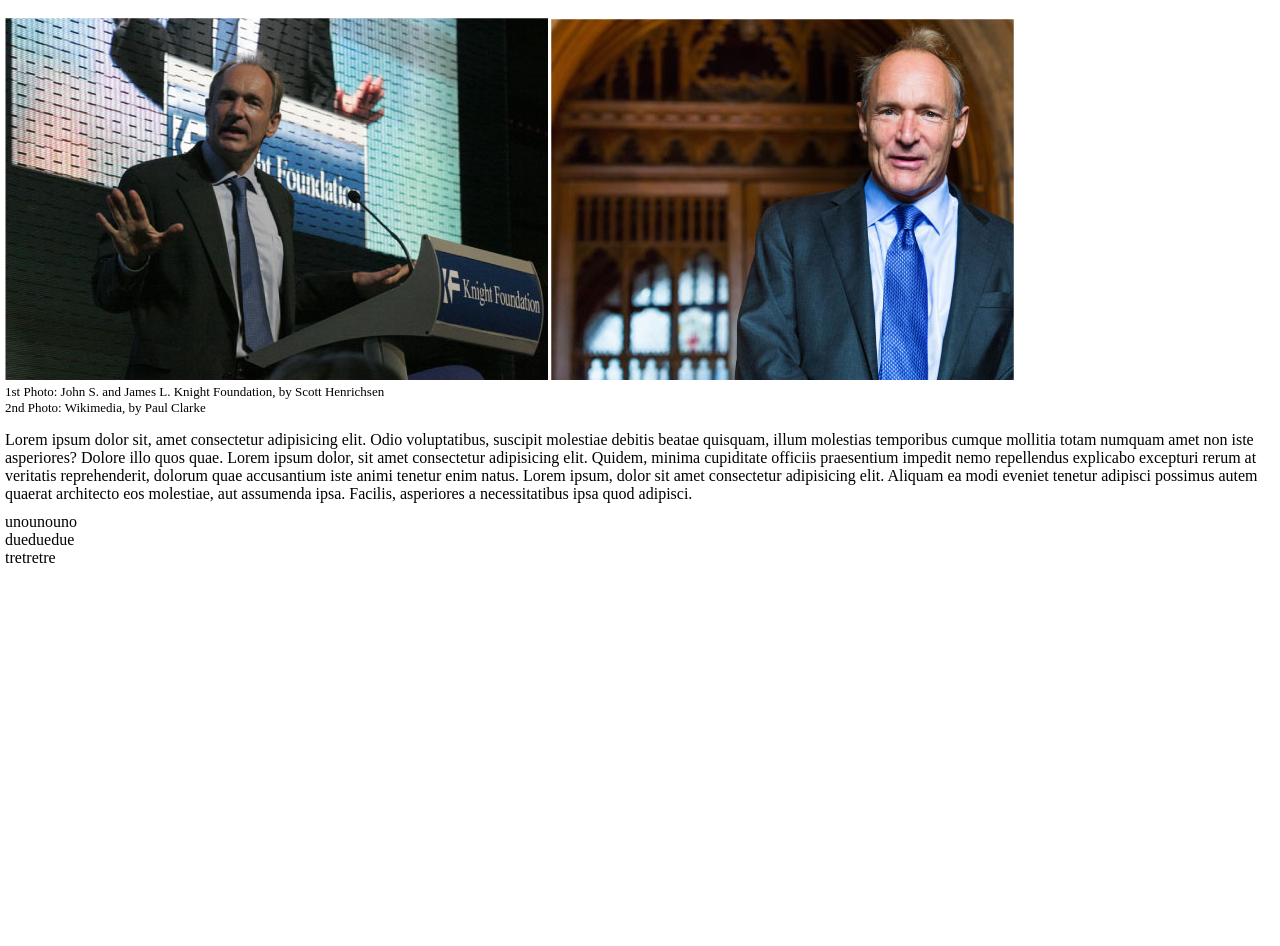
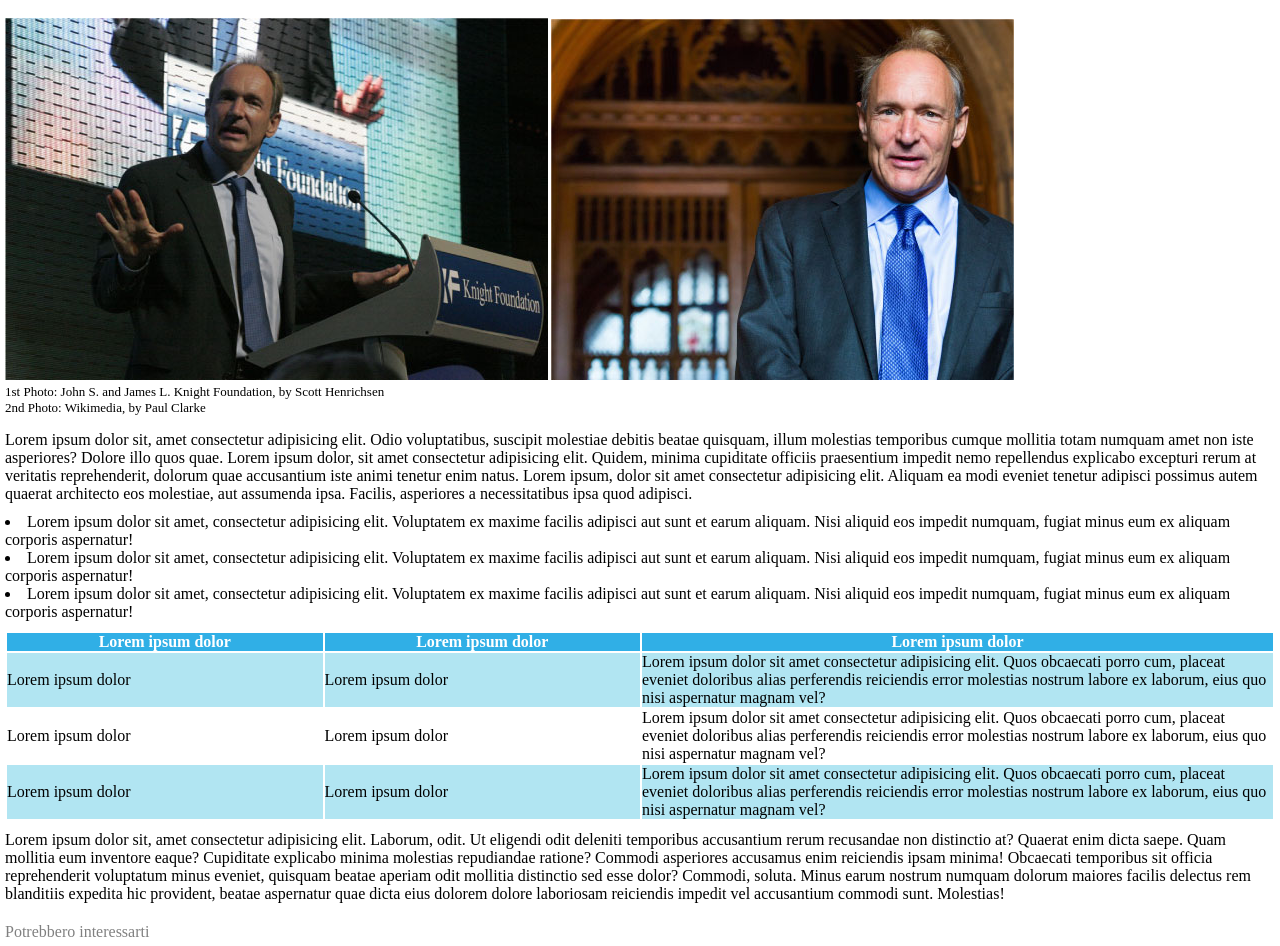
Before and after one commit to catclou/html-css-booleaner, a plain HTML site: page index.html in a window 1280 px wide. Shown: the part 150-1096 px from the top of the page. Before the commit the page ends 800 px from the top, so only its background shows below. Drawn offline with nearby package versions, Linux system fonts and the light colour scheme.

Commit message:
wrote table + p + fixed ul

```diff
--- a/assets/css/style.css
+++ b/assets/css/style.css
@@ -30,7 +30,7 @@ h1 {
     font-family: 'Playfair Display', serif;
 }
 
-.author-and-date {
+.author-and-date, {
     color: grey;
     font-family: 'Playfair Display', serif;
 }
@@ -49,3 +49,33 @@ h1 {
 .article-introduction {
     padding: 10px 0px 10px;
 }
+
+ul {
+    list-style-position: inside;
+}
+
+table {
+    padding: 10px 0;
+}
+
+.first-column, .second-column {
+    width: 25%;
+}
+
+.third-column {
+    width: 50%;
+}
+
+thead {
+    background-color: #30AFE6;
+    color: white;
+}
+
+tbody > tr:nth-of-type(odd) {
+    background-color: #b1e5f2;
+}
+
+.interesting-posts {
+    color: grey;
+    padding: 20px 5px 5px;
+}
--- a/index.html
+++ b/index.html
@@ -41,12 +41,55 @@
             </p>
 
             <ul>
-                <li>unounouno</li>
-                <li>dueduedue</li>
-                <li>tretretre</li>
+                <li>Lorem ipsum dolor sit amet, consectetur adipisicing elit. Voluptatem ex maxime facilis adipisci aut sunt et earum aliquam. Nisi aliquid eos impedit numquam, fugiat minus eum ex aliquam corporis aspernatur!</li>
+                <li>Lorem ipsum dolor sit amet, consectetur adipisicing elit. Voluptatem ex maxime facilis adipisci aut sunt et earum aliquam. Nisi aliquid eos impedit numquam, fugiat minus eum ex aliquam corporis aspernatur!</li>
+                <li>Lorem ipsum dolor sit amet, consectetur adipisicing elit. Voluptatem ex maxime facilis adipisci aut sunt et earum aliquam. Nisi aliquid eos impedit numquam, fugiat minus eum ex aliquam corporis aspernatur!</li>
             </ul>
 
+            <!-- table starts here -->
+            <table>
+                <thead>
+                    <tr class="table-head">
+                        <th class="first-column">Lorem ipsum dolor</th>
+                        <th class="second-column">Lorem ipsum dolor</th>
+                        <th class="third-column">Lorem ipsum dolor</th>
+                    </tr>
+                </thead>
+                <tbody>
+                    <tr>
+                        <td class="first-column">Lorem ipsum dolor</td>
+                        <td class="second-column">Lorem ipsum dolor</td>
+                        <td class="third-column">Lorem ipsum dolor sit amet consectetur adipisicing elit. Quos obcaecati porro cum, placeat eveniet doloribus alias perferendis reiciendis error molestias nostrum labore ex laborum, eius quo nisi aspernatur magnam vel?</td>
+                    </tr>
+                    <tr>
+                        <td class="first-column">Lorem ipsum dolor</td>
+                        <td class="second-column">Lorem ipsum dolor</td>
+                        <td class="third-column">Lorem ipsum dolor sit amet consectetur adipisicing elit. Quos obcaecati porro cum, placeat eveniet doloribus
+                            alias perferendis reiciendis error molestias nostrum labore ex laborum, eius quo nisi aspernatur magnam vel?
+                        </td>
+                    </tr>
+                    <tr>
+                        <td class="first-column">Lorem ipsum dolor</td>
+                        <td class="second-column">Lorem ipsum dolor</td>
+                        <td class="third-column">Lorem ipsum dolor sit amet consectetur adipisicing elit. Quos obcaecati porro cum, placeat eveniet doloribus
+                            alias perferendis reiciendis error molestias nostrum labore ex laborum, eius quo nisi aspernatur magnam vel?
+                        </td>
+                    </tr>
+                </tbody>
+            </table>
+            <!-- table ends here -->
+
+            <p>
+                Lorem ipsum dolor sit, amet consectetur adipisicing elit. Laborum, odit. Ut eligendi odit deleniti temporibus accusantium rerum recusandae non distinctio at? Quaerat enim dicta saepe. Quam mollitia eum inventore eaque?
+                Cupiditate explicabo minima molestias repudiandae ratione? Commodi asperiores accusamus enim reiciendis ipsam minima! Obcaecati temporibus sit officia reprehenderit voluptatum minus eveniet, quisquam beatae aperiam odit mollitia distinctio sed esse dolor?
+                Commodi, soluta. Minus earum nostrum numquam dolorum maiores facilis delectus rem blanditiis expedita hic provident, beatae aspernatur quae dicta eius dolorem dolore laboriosam reiciendis impedit vel accusantium commodi sunt. Molestias!
+            </p>
+
         </article>
+
+        <div class="interesting-posts">
+            <span>Potrebbero interessarti</span>
+        </div>
 
     </main>
 
```
